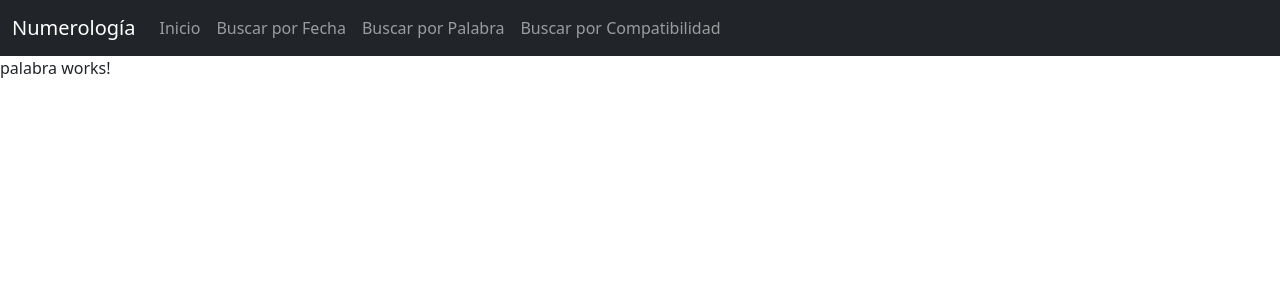
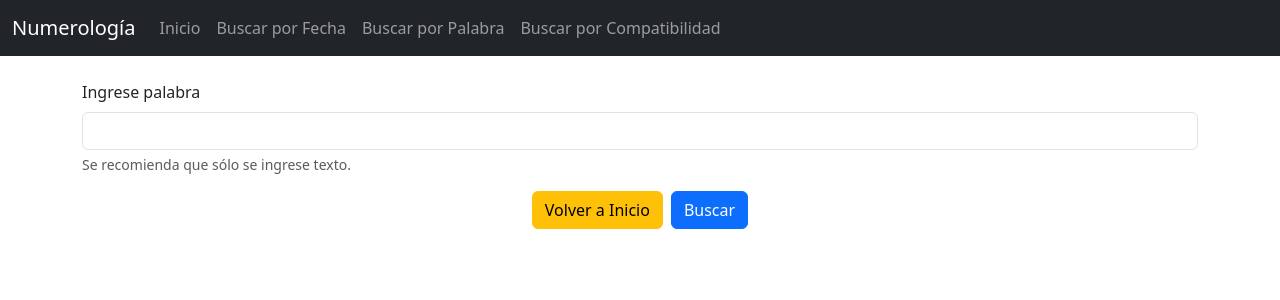
Before and after one commit to getoconas/numerologia-rapida, an Angular app: page /palabra in a window 1280 px wide. Shown: the top 300 px of the page. Built offline with nearby package versions, Linux system fonts and the light colour scheme.

Commit message:
add search button in word component

```diff
--- a/src/app/components/palabra/palabra.component.html
+++ b/src/app/components/palabra/palabra.component.html
@@ -1 +1,14 @@
-<p>palabra works!</p>
+<div class="container">
+  <br>
+  <form>
+    <div class="mb-3">
+      <label for="txtPalabra" class="form-label">Ingrese palabra</label>
+      <input type="text" name="inpPalabra" class="form-control" id="txtPalabra" aria-describedby="txtHelp" [(ngModel)]="txtPalabra">
+      <div id="txtHelp" class="form-text">Se recomienda que sólo se ingrese texto.</div>
+    </div>
+    <div class="d-flex gap-2 justify-content-center">
+      <a [routerLink]="['../home']"><button type="button" class="btn btn-warning d-inline-flex">Volver a Inicio</button></a>
+      <button type="button" class="btn btn-primary d-inline-flex" (click)="obtenerPalabra()">Buscar</button>
+    </div>
+  </form>
+</div>
--- a/src/app/components/palabra/palabra.component.ts
+++ b/src/app/components/palabra/palabra.component.ts
@@ -1,12 +1,21 @@
 import { Component } from '@angular/core';
+import { FormsModule } from '@angular/forms';
+import { RouterModule } from '@angular/router';
 
 @Component({
   selector: 'app-palabra',
   standalone: true,
-  imports: [],
+  imports: [ RouterModule, FormsModule ],
   templateUrl: './palabra.component.html',
   styleUrl: './palabra.component.css'
 })
 export class PalabraComponent {
+  txtPalabra: string = "";
 
+  constructor() {
+  }
+
+  obtenerPalabra() {
+    console.log(this.txtPalabra);
+  }
 }
```
